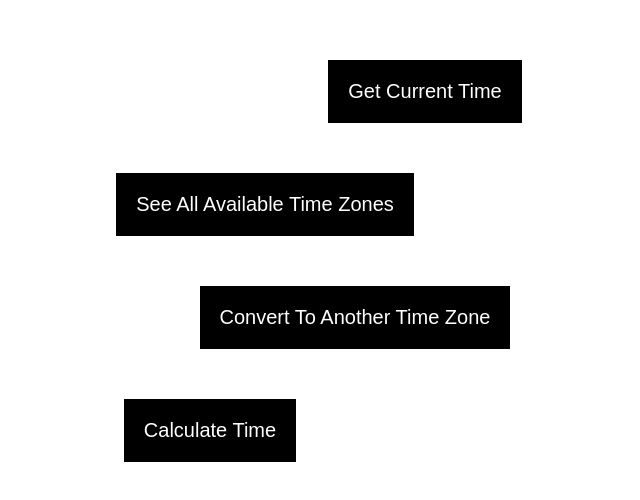
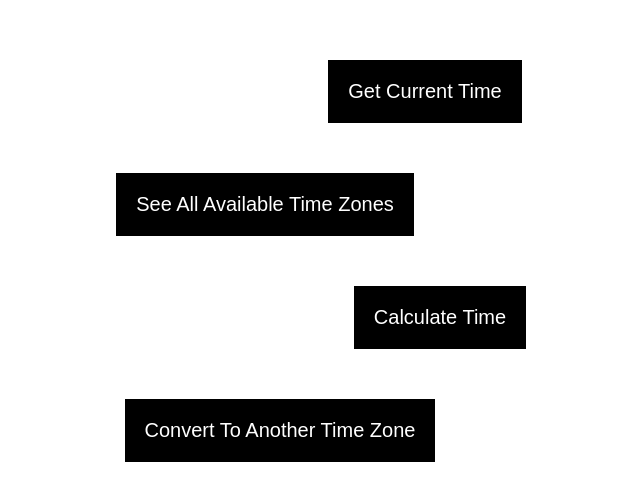
Before and after one commit to Moluno-xiii/Timezone-ts, a React (Vite) app: page / in a window 1280 px wide. Shown: the part 114-614 px from the top of the page, without its empty margins (325-965 px from the left). Built offline with nearby package versions, Linux system fonts and the light colour scheme.

Commit message:
added additional styling

```diff
--- a/src/App.css
+++ b/src/App.css
@@ -99,10 +99,11 @@ a {
 
 .ip-list > :last-child {
   margin-bottom: 2rem;
+
 }
 
 .ip-address{
-  margin-top: 2rem;
+  margin: 2rem 0rem;
   display: flex;
   flex-direction: column;
   justify-content: center;
--- a/src/components/CurrentTime/CurrentTime.module.css
+++ b/src/components/CurrentTime/CurrentTime.module.css
@@ -2,6 +2,10 @@
     display: flex;
     flex-direction: column;
     align-items: center;
+}
+
+.main h1{
+    color: #333;
 }
 
 @media all and (min-width : 300px) and (max-width : 599px) {
--- a/src/components/Homepage.module.css
+++ b/src/components/Homepage.module.css
@@ -28,13 +28,19 @@
 
 .items:nth-of-type(2) {
   margin-bottom: 2rem;
+
 }
 
 .items:nth-of-type(3) {
-  margin-bottom: 2rem;
+  order: 1;
+  margin-right: 15rem;
 }
 .items:nth-of-type(1) {
   margin-bottom: 2rem;
+
+}
+.items:nth-of-type(4) {
+  margin-left: 46rem;
 }
 
 @media all and (width <= 600px) {
@@ -43,11 +49,14 @@
   }
 
   .items:nth-of-type(3) {
-    transform: translateX(1rem);
+    transform: translateX(6rem);
+    text-wrap: nowrap;
   }
 
   .items:nth-of-type(4) {
-    transform: translateX(-7.5rem);
+    transform: translateX(8rem);
+    margin-bottom: 2rem;
+    margin-left: 0;
   }
   .items:nth-of-type(1) {
     transform: translateX(7rem);
```
